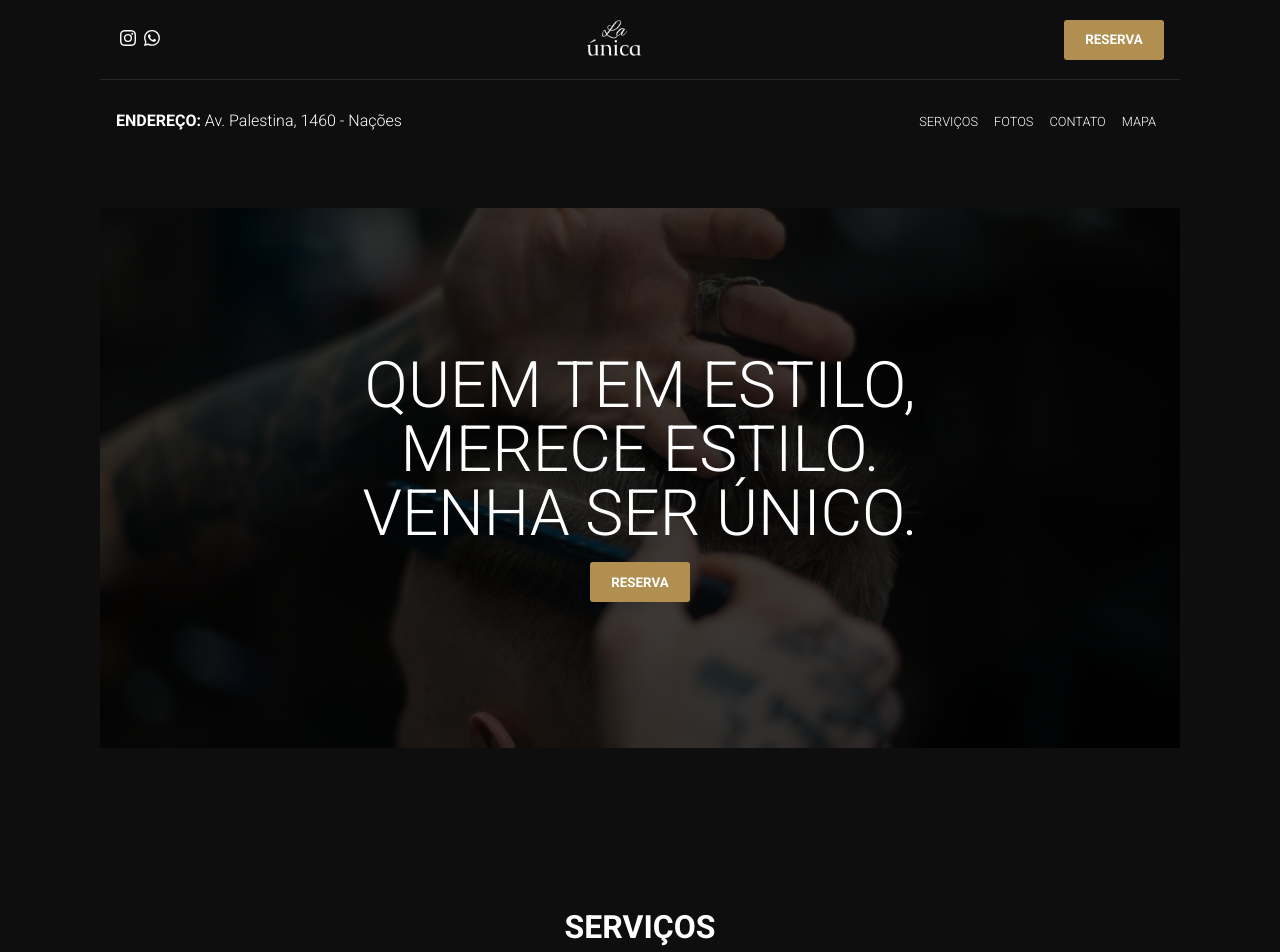
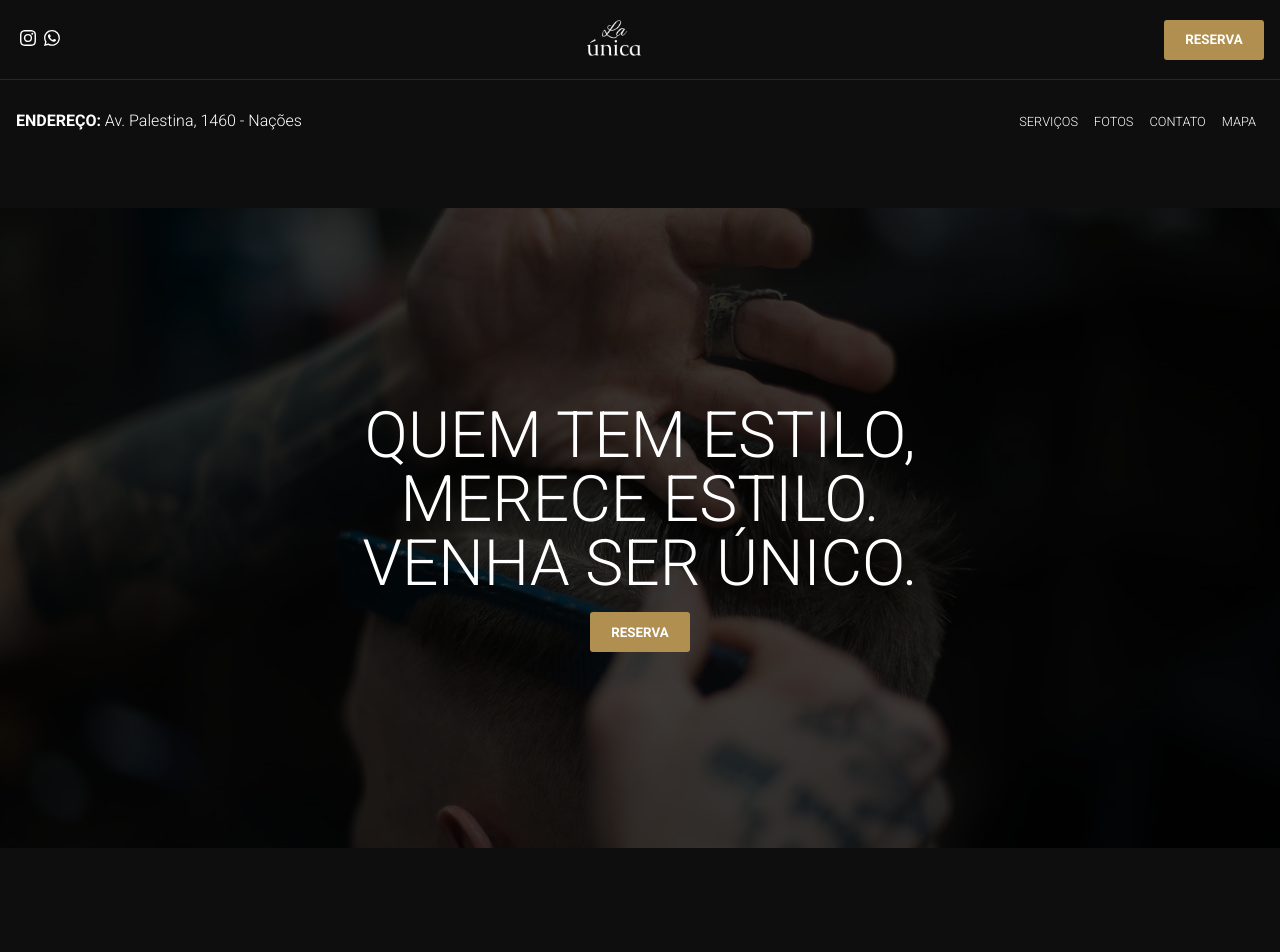
Before and after one commit to rogeritael/la-unica-barbershop, a Next.js app: page / in a window 1280 px wide. Shown: the top 952 px of the page. Built offline with nearby package versions, Linux system fonts and the light colour scheme.

Commit message:
ajustando animações dos titles

```diff
--- a/src/components/AppContainer/styles.ts
+++ b/src/components/AppContainer/styles.ts
@@ -1,6 +1,6 @@
 import styled from "styled-components";
 
 export const Container = styled.main`
-    max-width: 1080px;
+    max-width: 1440px;
     margin: 0 auto;
 `;
--- a/src/components/Cover/styles.ts
+++ b/src/components/Cover/styles.ts
@@ -43,7 +43,7 @@ export const Container = styled.section`
 
             h1 {
                 font-size: 4rem;
-                width: 700px;
+                max-width: 700px;
                 line-height: 4rem;
                 text-transform: uppercase;
             }
@@ -54,13 +54,15 @@ export const Container = styled.section`
         margin-top: 1rem;
     }
 
-    @media (max-width: 1024px){
+    @media (max-width: 725px){
         figure {
             width: 100%;
+            aspect-ratio: 5/3;
             border-radius: 0;
 
             .cover-text h1 {
-                font-size: 1rem;
+                font-size: 1.5rem;
+                line-height: 2rem;
             }
         }
     }
--- a/src/components/Footer/styles.ts
+++ b/src/components/Footer/styles.ts
@@ -12,4 +12,10 @@ export const Container = styled.footer`
     span {
         font-weight: bold;
     }
+
+    @media (max-width: 600px){
+        height: 80px;
+        justify-content: space-evenly;
+        flex-direction: column;
+    }
 `;
--- a/src/components/Title/index.tsx
+++ b/src/components/Title/index.tsx
@@ -2,7 +2,7 @@ import { Container } from "./styles";
 
 export function Title({ text }: {text: string}){
     return(
-        <Container>
+        <Container data-aos="fade-left">
             {text}
         </Container>
     );
--- a/src/components/Title/styles.ts
+++ b/src/components/Title/styles.ts
@@ -11,7 +11,7 @@ export const Container = styled.h1`
     &::before, &::after {
         content: "";
         height: 5px;
-        /* width: 5px; */
+        width: 100px;
         background-color: var(--dark-yellow);
         position: absolute;
         bottom: 50%;
@@ -21,11 +21,11 @@ export const Container = styled.h1`
     }
 
     &::before {
-        left: -110px;
+        left: -120px;
     }
 
     &::after {
-        right: -110px;
+        right: -120px;
     }
 
 
@@ -40,6 +40,12 @@ export const Container = styled.h1`
     }
 
 
+    @media (max-width: 625px){
+        &::before, &::after {
+            width: 0;
+        }
+    }
+
     @media (max-width: 425px){
         font-size: 1.5rem;
     }
--- a/styles/GlobalStyles.ts
+++ b/styles/GlobalStyles.ts
@@ -17,6 +17,7 @@ export const GlobalStyle = createGlobalStyle`
 
     body, html {
         background-color: var(--primary-color);
+        overflow-x: hidden;
     }
 
     body::-webkit-scrollbar {
```
